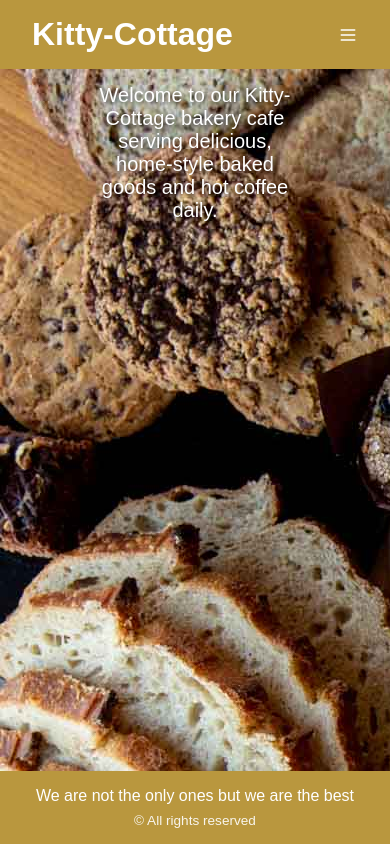
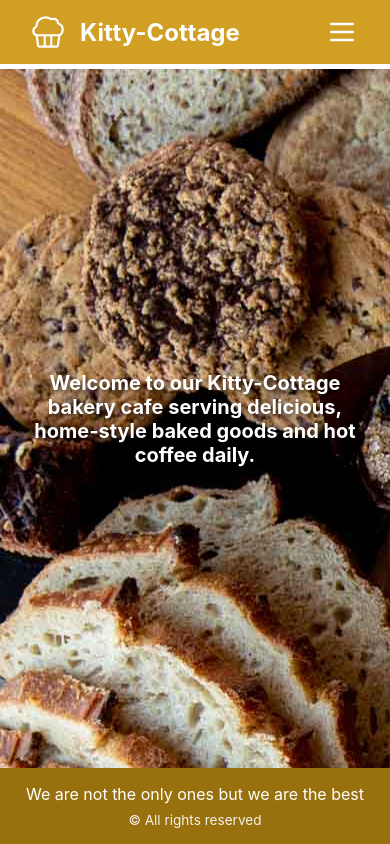
Before and after one commit to jeanj14/bakery-website-fp, a plain HTML site: page index.html in a window 390 px wide. Drawn offline with Linux system fonts and the light colour scheme.

Commit message:
Fixing design and added logo

```diff
--- a/index.html
+++ b/index.html
@@ -9,10 +9,14 @@
 <body>
 
   <header class="header">
-    <h1>Kitty-Cottage</h1>
+
+    <div class ="branding">
+      <h1>Kitty-Cottage</h1>
+      <img src="./assets/logo.svg" alt="Kitty-Cottage Logo" class="logo">
+    </div>
 
     <nav aria-label="Main Navigation" class="top-nav">
-      <img src="./assets/menu.svg" class="mobile-menu" height="20" alt="menu">
+      <img src="./assets/menu.svg" class="mobile-menu" alt="menu">
       <ul class="nav-list">
         <li><a href="#">Our Story</a></li>
         <li><a href="#">Menu</a></li>
--- a/style.css
+++ b/style.css
@@ -1,4 +1,3 @@
-/* Reset de bază */
 * {
   margin: 0;
   padding: 0;
@@ -6,7 +5,7 @@
 }
 
 body {
-  font-family: Arial, Helvetica, sans-serif;
+  font-family: Inter, Arial, Helvetica, sans-serif;
   color: #fff;
   background-color: #f8f8f8;
   display: flex;
@@ -14,22 +13,37 @@ body {
   height: 100vh;
 }
 
-/* HEADER */
 .header {
-  background-color: #b9973e;
+  background-color: #D09F24;
   display: flex;
   justify-content: space-between;
   align-items: center;
   padding: 1rem 2rem;
+  border-bottom: white 5px solid;
 }
 
-.header h1 {
+.branding {
+  display: flex;
+  align-items: center;
+  gap: 1rem;
+}
+
+.branding h1 {
   color: white;
   font-size: 2rem;
   font-weight: bold;
 }
 
+.logo {
+  width: 2rem;
+  height: auto;
+}
+
 /* NAV */
+.mobile-menu {
+  display: none;
+}
+
 .top-nav ul {
   list-style: none;
   display: flex;
@@ -68,15 +82,13 @@ body {
 } */
 
 .welcome p {
-  position: absolute;
-  top: 10%;
-  left: 50%;
-  transform: translateX(-50%);
+  margin: 3rem auto 0 auto;
   color: white;
   text-shadow: 2px 2px 4px rgba(0,0,0,0.6);
   text-align: center;
   font-size: 1.5rem;
-  max-width: 80%;
+  font-weight: bold;
+  max-width: 50%;;
 }
 
 main {
@@ -89,7 +101,7 @@ main {
 
 /* FOOTER */
 footer {
-  background-color: #b9973e;
+  background-color: #98710E;
   text-align: center;
   padding: 1rem;
   color: white;
@@ -110,12 +122,31 @@ footer small {
     display: none;
   }
 
+  .branding h1{
+    font-size: 1.5rem;
+  }
+
   .mobile-menu {
     display: flex;
+    height: 2rem;
+    width: auto;
+  }
+
+  main {
+    display: flex;
+    flex-direction: column;
+    justify-content: center;
+    align-items: center;
   }
 
   .welcome p {
     text-align: center;
+    max-width: 90%;
     font-size: 1.25rem;
+    margin: 0 auto;
+  }
+
+  .branding {
+    flex-direction: row-reverse;
   }
 }
```
Also changed, not shown: assets/logo.svg (added).
